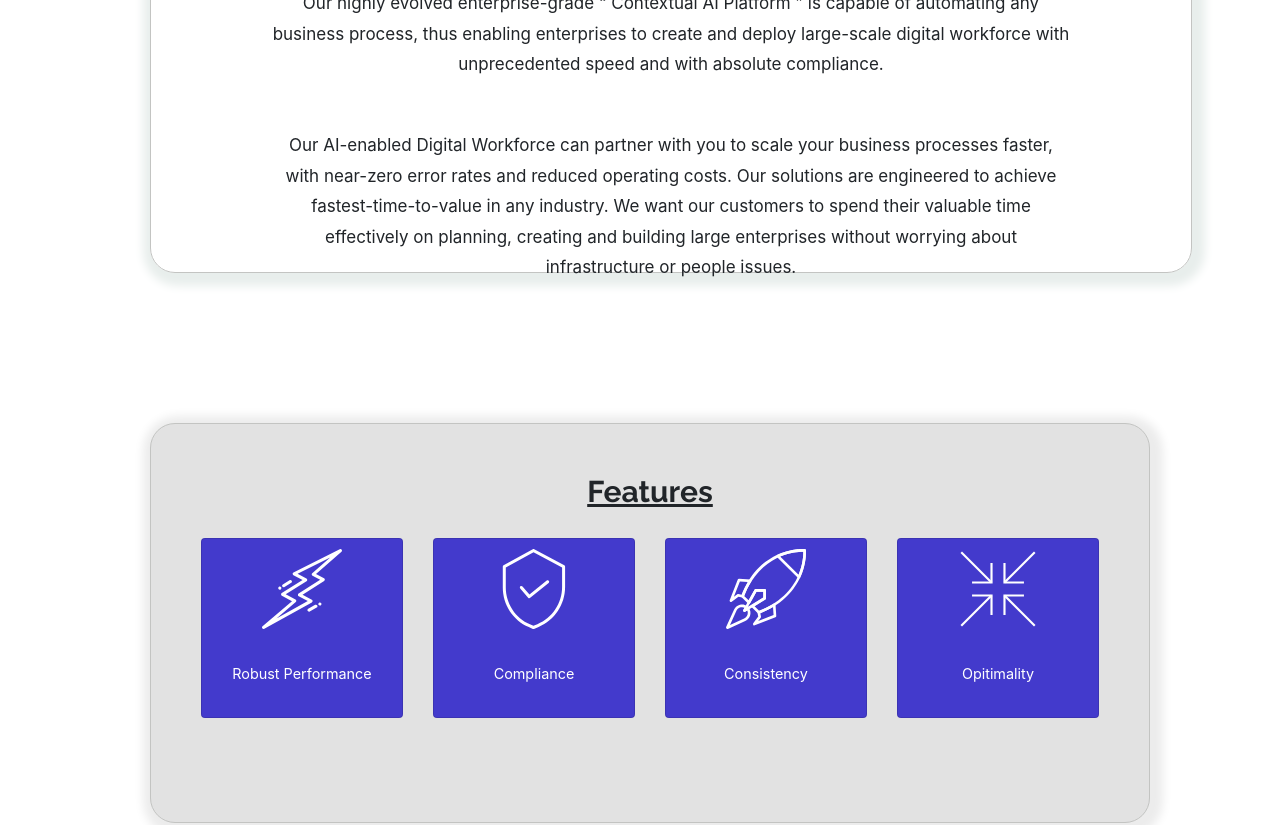
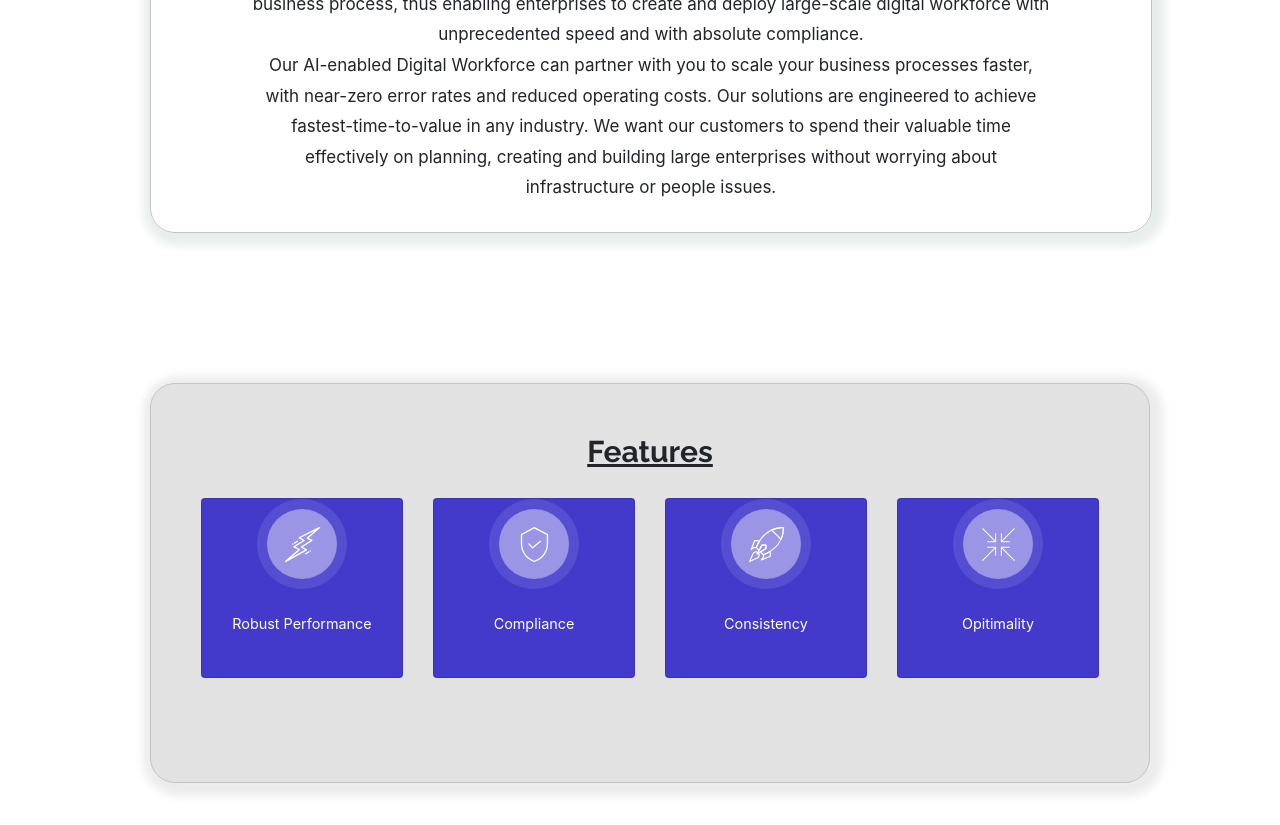
Before and after one commit to rajukp-kpr/waterlabs-website, a React (Create React App) app: page / in a window 1280 px wide. Shown: the part 920-1745 px from the top of the page. Built offline with nearby package versions, Linux system fonts and the light colour scheme.

Commit message:
add style css

```diff
--- a/src/App.css
+++ b/src/App.css
@@ -23,7 +23,9 @@ div .navi {
   min-height: 10vm;
   background-color: whitesmoke ;
   color: #fff;
-  box-shadow: 3px 3px 3px 3px rgb(232, 238, 236)
+  box-shadow: 3px 3px 3px 3px rgb(232, 238, 236) ;
+
+  padding: 10px;
 
 }
 
@@ -126,7 +128,7 @@ div .lev2 {
 
   border-radius: 25px;
   border: 1px solid #c3c4c2;
-  padding: 20px;
+  padding: 00px;
   width: 1000px;
   height: 400px;
 
@@ -139,7 +141,7 @@ div .lev2 h1 {
 }
 
 div .lev2 p {
-  margin: 50px 100px 50px 100px;
+  margin: 40px 100px 50px 100px;
   font-size: 17px;
   padding: 0px;
   justify-content: center;
@@ -170,14 +172,55 @@ div .fea h1 {
 div .card {
   box-sizing: border-box;
   justify-content: center;
+  align-items: center;
   width: 180px;
   height: 180px;
-  margin: 20px;
+  margin: 20px 20px 20px 20px;
   padding: 10px;
   color: white;
   font-size: 18px;
   background-color: rgb(67, 58, 204)
 }
+
+
+
+
+
+
+
+div .card img {
+  height: 35px;
+  width: 35px;
+
+}
+
+div .image-back {
+ width: 70px;
+ height: 70px;
+    background: hsla(0,0%,100%,.4);
+    border-radius: 50%;
+    margin: auto;
+    display: inline-flex;
+    align-items: center;
+    justify-content: center;
+    position: relative;
+}
+
+div.image-back:after {
+  width: 90px;
+  height: 90px;
+  content: "";
+  position: absolute;
+  background: hsla(0,0%,100%,.1);
+  border-radius: 50%;
+  -webkit-animation: breath 2s ease-in-out 0s infinite alternate forwards;
+  animation: breath 2s ease-in-out 0s infinite alternate forwards;
+}
+
+
+
+
+
 
 div .all {
   margin: 50px 150px 50px 150px;
--- a/src/components/Features.js
+++ b/src/components/Features.js
@@ -1,63 +1,69 @@
-import React from 'react';
-import {Card} from "react-bootstrap";
-import {CardDeck} from "react-bootstrap";
+import React from "react";
+import { Card } from "react-bootstrap";
+import { CardDeck } from "react-bootstrap";
 
-function Features () {
-
+function Features() {
   return (
-
     <div className="fea">
       <h1>Features</h1>
 
       <div classsName="card">
-
         <CardDeck>
           <Card>
-    <Card.Img variant="center" src="images/lightingsvg.svg"  style={{justifycontent: "center", display: "flex" }} height="80" />
+            <div className="image-back">
+              <Card.Img
+                variant="center"
+                src="images/lightingsvg.svg"
+                style={{ justifycontent: "center", display: "flex" }}
+              />
+            </div>
+
             <Card.Body>
               <Card.Title></Card.Title>
-      <Card.Text>
-        Robust Performance
-      </Card.Text>
+              <Card.Text>Robust Performance</Card.Text>
             </Card.Body>
-
-  </Card>
-  <Card>
-    <Card.Img src="images/security.svg"  height="80" />
-    <Card.Body>
-      <Card.Title></Card.Title>
-      <Card.Text>
-        Compliance
-      </Card.Text>
-    </Card.Body>
-
-  </Card>
-  <Card>
-    <Card.Img src="images/speed.svg" height="80" />
-    <Card.Body>
-      <Card.Title></Card.Title>
-      <Card.Text>
-        Consistency
-      </Card.Text>
-    </Card.Body>
-
           </Card>
 
           <Card>
-    <Card.Img  src="images/optimised.svg" height="80" />
+            <div className="image-back">
+              <Card.Img variant="center" src="images/security.svg" />
+            </div>
             <Card.Body>
               <Card.Title></Card.Title>
-      <Card.Text >
-        Opitimality
-      </Card.Text>
+              <Card.Text>Compliance</Card.Text>
             </Card.Body>
+          </Card>
+          <Card>
+            <div className="image-back">
+              <Card.Img
+                variant="center"
+                src="images/speed.svg"
+                style={{ justifycontent: "center", display: "flex" }}
+              />
+            </div>
+            <Card.Body>
+              <Card.Title></Card.Title>
+              <Card.Text>Consistency</Card.Text>
+            </Card.Body>
+          </Card>
 
+          <Card>
+            <div className="image-back">
+              <Card.Img
+                variant="center"
+                src="images/optimised.svg"
+                style={{ justifycontent: "center", display: "flex" }}
+              />
+            </div>
+            <Card.Body>
+              <Card.Title></Card.Title>
+              <Card.Text>Opitimality</Card.Text>
+            </Card.Body>
           </Card>
         </CardDeck>
       </div>
     </div>
-    )
-
+  );
 }
 
-export default Features
+export default Features;
--- a/src/components/WhoAreWe.js
+++ b/src/components/WhoAreWe.js
@@ -9,9 +9,7 @@ function WhoAreWe() {
         capable of automating any business process, thus enabling enterprises to
         create and deploy large-scale digital workforce with unprecedented speed
         and with absolute compliance.
-      </p>
-
-      <p>
+        <br />
         Our AI-enabled Digital Workforce can partner with you to scale your
         business processes faster, with near-zero error rates and reduced
         operating costs. Our solutions are engineered to achieve
```
Lines whose indentation alone changed are shown as unchanged.
